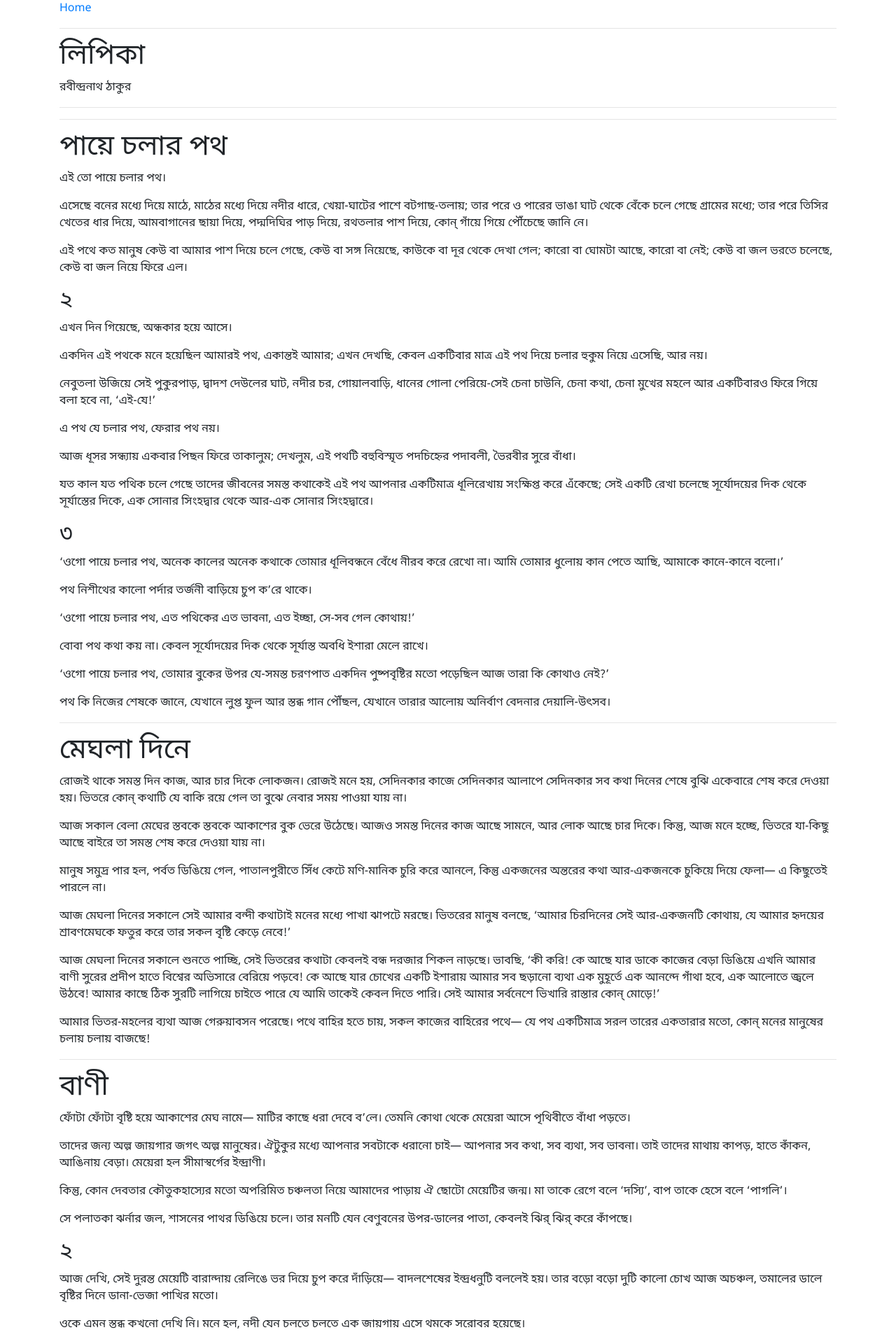
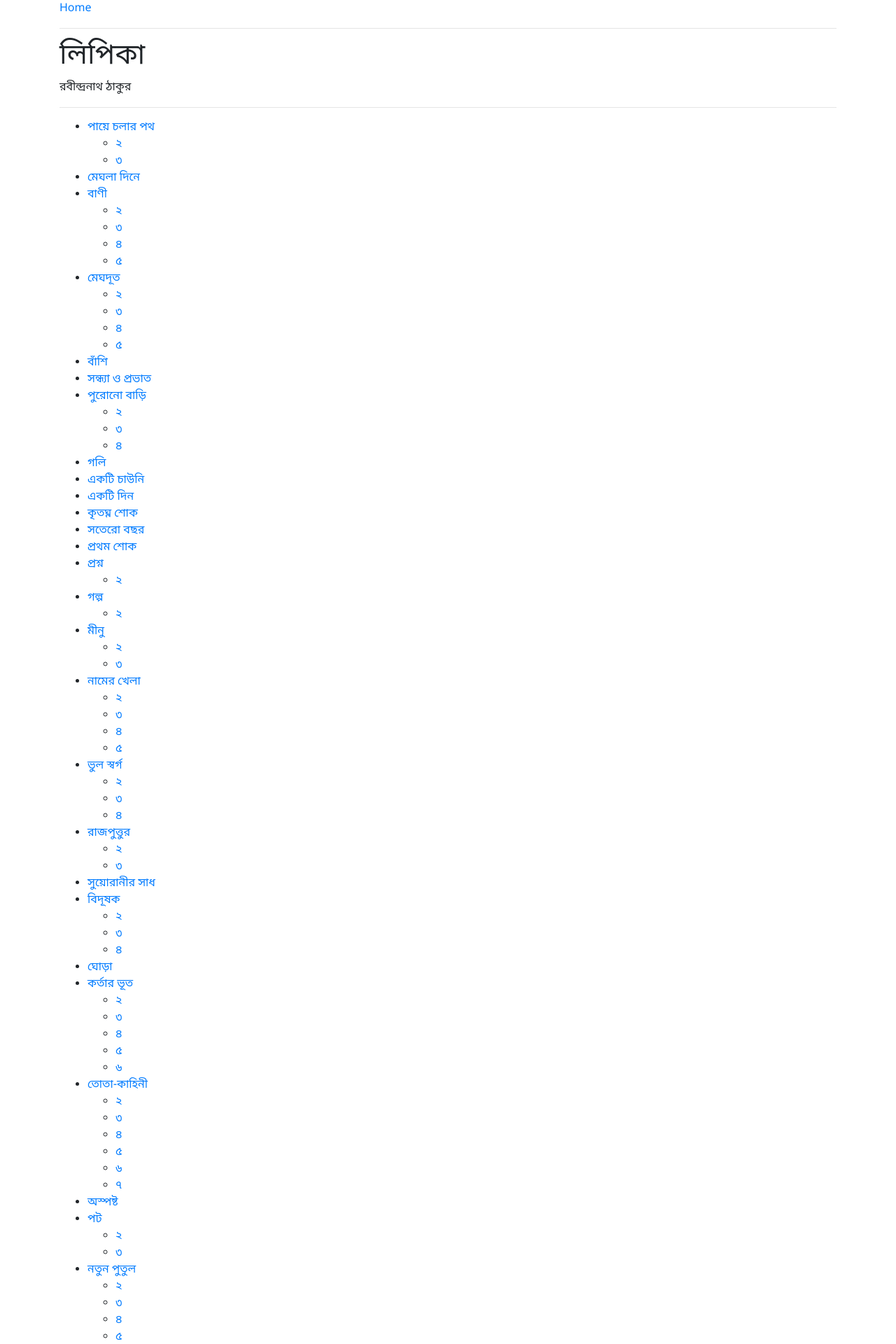
Before and after one commit to majantali/majantali.github.io, a Jekyll site: the page built from bnarchive/RabindranathTagore_Prose_Lipika.md, in a window 1280 px wide. Shown: the top 1920 px of the page at 70% size. Built offline with Jekyll 4.4.1, drawn with Linux system fonts in a browser that asks for light colours; some web fonts are replaced; our own code applies the rules of GitHub Pages for plain Markdown files; some of the changed text lies outside the part shown.

```diff
--- a/assets/styles/custom.css
+++ b/assets/styles/custom.css
@@ -23,7 +23,7 @@ img
     width: 100%;
 }
 
-pre
+pre.code
 {
     font-family: 'Noto Sans Bengali', 'Noto Serif';
     padding: 0.5em;
--- a/bnarchive/RabindranathTagore_Prose_Lipika.md
+++ b/bnarchive/RabindranathTagore_Prose_Lipika.md
@@ -4,7 +4,9 @@ author: রবীন্দ্রনাথ ঠাকুর
 language: bn
 ---
 
-* * * *
+* সূচী
+{:toc}
+
 
 # পায়ে চলার পথ
 
```
